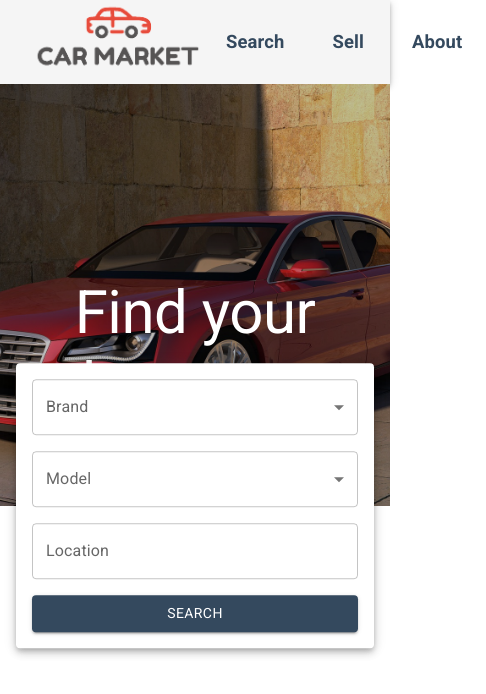
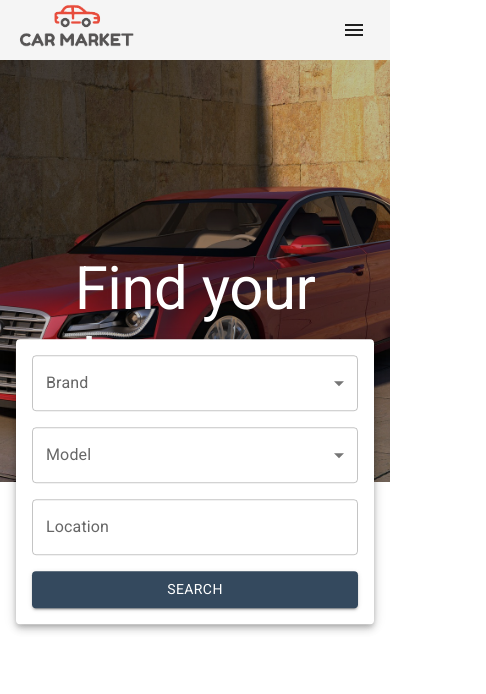
Before and after one commit to grazjan/car-market, a React (Create React App) app in the folder client/: page / in a window 390 px wide. Shown: the top 694 px of the page, 486 px wide, since content can reach past the window. Built offline with nearby package versions, Linux system fonts and the light colour scheme.

Commit message:
structure of navigation / mobile drawer

```diff
--- /dev/null
+++ b/client/src/components/NavBar/Drawer/Drawer.js
@@ -0,0 +1,29 @@
+import { Box, Menu, MenuItem, MenuList } from '@mui/material'
+import { StyledDrawer } from '../styled';
+
+const Drawer = ({ pages, mobileOpen, handleDrawerToggle, window }) => {
+
+    const container = window !== undefined ? () => window().document.body : undefined;
+
+    return (
+        <StyledDrawer
+            container={container}
+            variant="temporary"
+            open={mobileOpen}
+            onClose={() => handleDrawerToggle(!mobileOpen)}
+            ModalProps={{
+                keepMounted: true,
+            }}
+        >
+            <MenuList>
+                {pages.map((page, index) => (
+                    <MenuItem key={index}>
+                        {page}
+                    </MenuItem>
+                ))}
+            </MenuList>
+        </StyledDrawer>
+    )
+}
+
+export default Drawer
--- a/client/src/components/NavBar/NavBar.js
+++ b/client/src/components/NavBar/NavBar.js
@@ -1,14 +1,17 @@
-import React from 'react';
+import React, { useState } from 'react';
 import AppBar from '@mui/material/AppBar';
-import { Button, Container, Toolbar, Typography } from '@mui/material';
-
+import { Button, Container, IconButton, MenuItem, MenuList, Toolbar, Typography } from '@mui/material';
+import MenuIcon from '@mui/icons-material/Menu';
 import Logo from '../../images/logo.png';
 import { Link } from 'react-router-dom';
 import { StyledLogo, StyledNavigation, StyledToolbar } from './styled';
+import Drawer from './Drawer/Drawer';
 
 const pages = ['Search', 'Sell', 'About']
 
 const NavBar = () => {
+
+    const [mobileOpen, setMobileOpen] = useState(false);
     return (
         <AppBar position="static" color="default">
             <Container maxWidth="xl">
@@ -18,19 +21,29 @@ const NavBar = () => {
                             <img src={Logo} alt="Car Market Logo" title="Car Market" />
                         </Link>
                     </StyledLogo>
-                <StyledNavigation itemType="http://www.schema.org/SiteNavigationElement" itemScope aria-label='Main Navigation'>
+                    <StyledNavigation role="navigation" aria-label='Main Navigation' sx={{ display: { xs: "none", md: "flex" } }}>
+                        <MenuList itemType="http://www.schema.org/SiteNavigationElement" itemScope variant="selectedMenu">
                             {pages.map((page) => (
-                        <Link
+                                <MenuItem
                                     key={page}
                                     to="/"
                                     itemProp='url'
                                     role='menuItem'
-                            className="menu-item"
                                 >
-                            {page}
-                        </Link>
+                                    <Link className="menu-link" itemProp='url' to="/">{page}</Link>
+                                </MenuItem>
                             ))}
+                        </MenuList>
                     </StyledNavigation>
+                    <IconButton
+                        color="inherit"
+                        aria-label="Open Mobile Navigation"
+                        onClick={() => setMobileOpen(!mobileOpen)}
+                        sx={{ display: { md: "none" } }}
+                    >
+                        <MenuIcon/>
+                    </IconButton>
+                    <Drawer handleDrawerToggle={setMobileOpen} mobileOpen={mobileOpen} pages={pages}/>
                 </StyledToolbar>
             </Container>
         </AppBar>
--- a/client/src/components/NavBar/styled.js
+++ b/client/src/components/NavBar/styled.js
@@ -1,21 +1,32 @@
-import { styled, Toolbar } from "@mui/material";
+import { Drawer, styled, Toolbar } from "@mui/material";
 
-/* Toolbar */
+/* Toolbar / Hamburger Icon (Mobile) */
 /* ****************************************** */
 
-export const StyledToolbar = styled(Toolbar)({
-    alignItems: "stretch"
-})
+export const StyledToolbar = styled(Toolbar)(({ theme }) => ({
+    alignItems: "stretch",
+    [theme.breakpoints.down('sm')]: {
+        padding: 0
+    },
+    '& .MuiIconButton-root': {
+        [theme.breakpoints.down('sm')]: {
+            marginLeft: "auto"
+        },
+    }
+}))
 
 
 /* Logo */
 /* ****************************************** */
 
-export const StyledLogo = styled('div')({
+export const StyledLogo = styled('div')(({ theme }) => ({
     '& img': {
+        maxWidth: "120px",
+        [theme.breakpoints.up('sm')]: {
             maxWidth: "170px"
+        },
     }
-});
+}))
 
 
 /* Main Navigation */
@@ -28,7 +39,11 @@ export const StyledNavigation = styled('nav')(({ theme }) => ({
     flexGrow: 1,
 
     //Menu items...
-    '& .menu-item': {
+    '& .MuiList-root': {
+        display: "flex",
+        '& .MuiMenuItem-root': {
+            padding: 0,
+            '& .menu-link': {
                 color: theme.palette.primary.main,
                 textDecoration: "none",
                 padding: "1.75rem 1.5rem",
@@ -39,4 +54,16 @@ export const StyledNavigation = styled('nav')(({ theme }) => ({
                     backgroundColor: theme.palette.grey[200],
                 }
             }
+        }
+    }
 }))
+
+
+/* Drawer */
+/* ****************************************** */
+
+export const StyledDrawer = styled(Drawer)(({ theme }) => ({
+    '& .MuiList-root': {
+        width: "300px"
+    }
+}))
```
Lines whose indentation alone changed are shown as unchanged.
